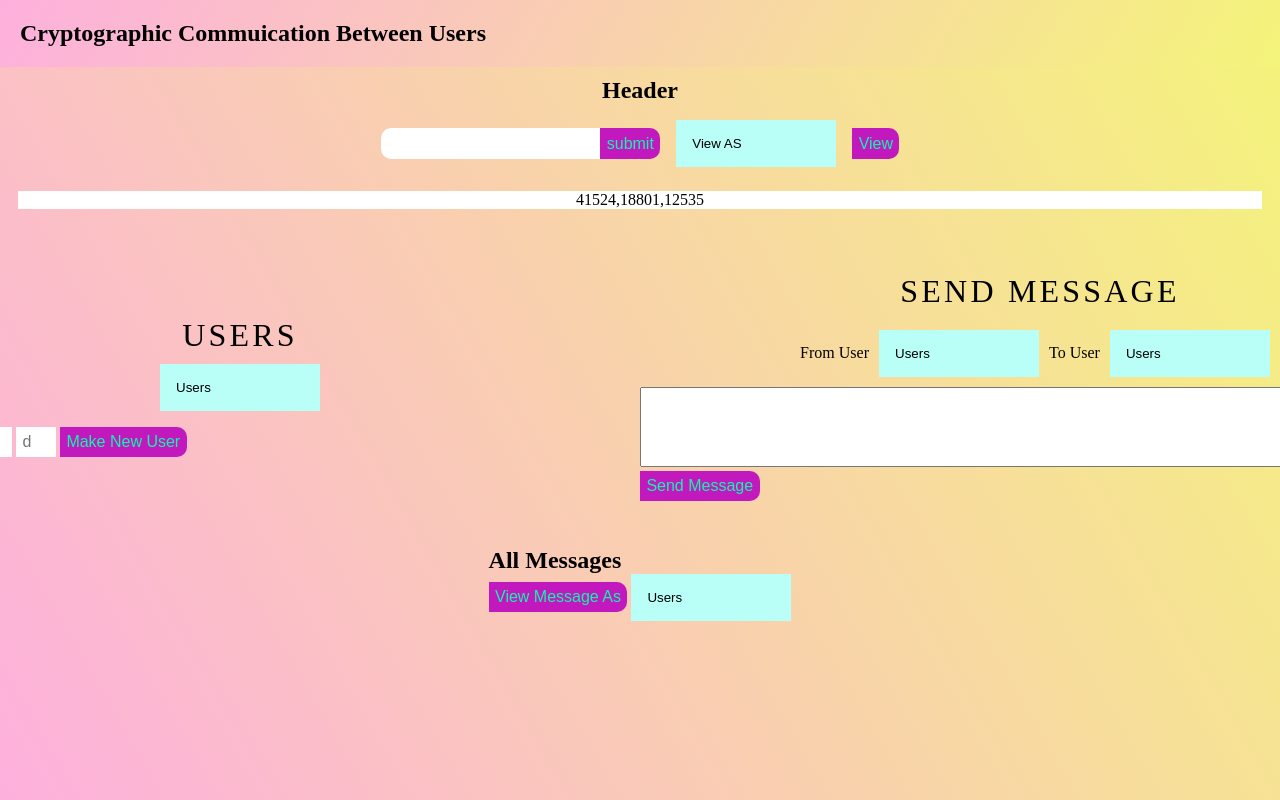
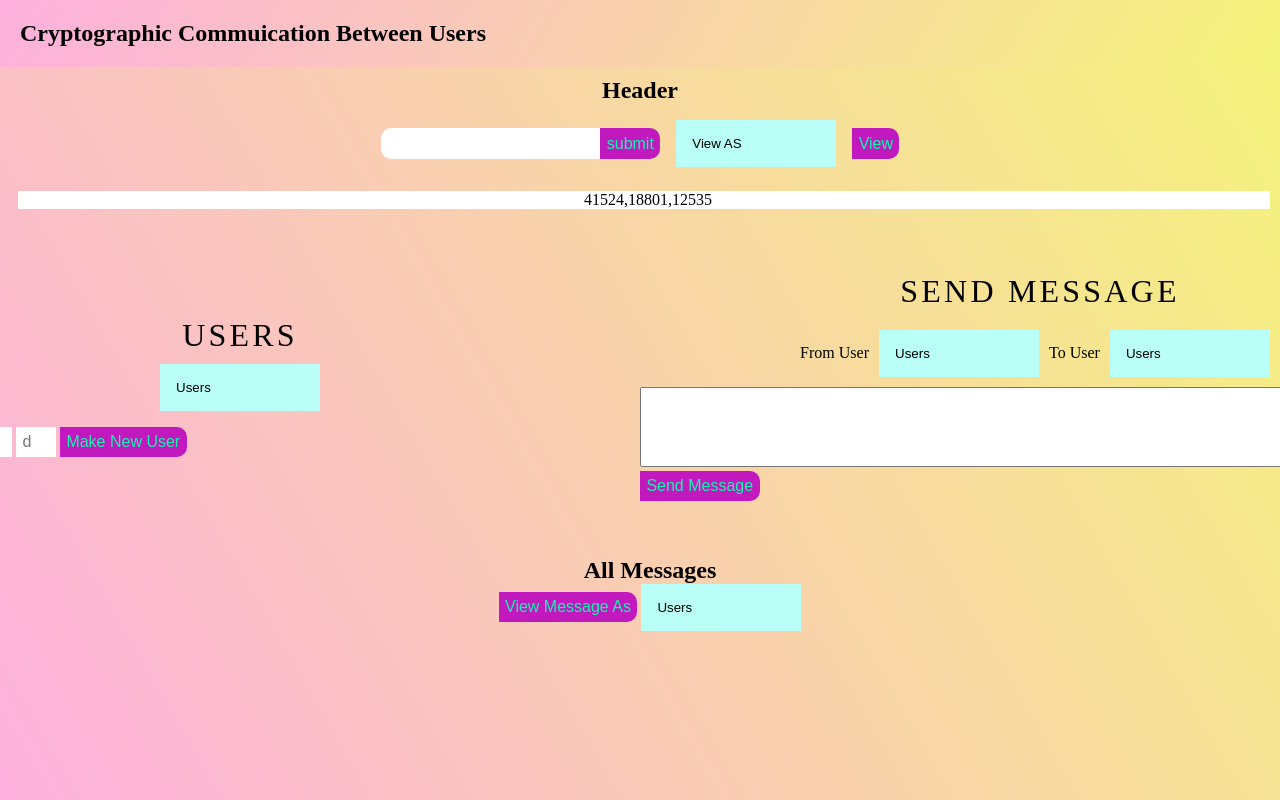
Before and after one commit to Pranay-Pandey/Encrypted-Communication, a plain HTML site: page HTML/new.html in a window 1280 px wide. Both pictures are taken after typing "Sample" into the empty fields and a click on the button "submit". Shown: the top 800 px of the page. Drawn offline with Linux system fonts and the light colour scheme.

Commit message:
Text Box placement corrected

```diff
--- a/CSS/css.css
+++ b/CSS/css.css
@@ -64,9 +64,20 @@ form button:hover
 	justify-content: center;
 	align-items: center;
 	margin: 0.5rem;
-	background: white;
+	background: rgb(255, 255, 255);
 	text-align: center;
 	list-style: none;
+	position: relative;
+}
+
+.All-messages{
+	align-items: center;
+	justify-content: center;
+	width:100%;
+	margin: 10px;
+	text-align: center;
+
+
 }
 
 .todo-item ,.mess-item{
@@ -76,6 +87,18 @@ form button:hover
 	margin: 0.5rem;
 	background: white;
 	text-align: center;
+	width: 100%;
+	overflow: auto;
+}
+
+.mess {
+	width: 100%;
+}
+
+.vir, .message-ul-holder {
+	display: block;
+	justify-content: center;
+	align-items: center;
 }
 
 .upper-div {
@@ -170,7 +193,7 @@ button:hover
 	align-items: center;
 	justify-content: center;
 	min-width: 20vh;
-    display: flex;
+    display: block;
     justify-content: center;
     align-items: center;
 }
--- a/HTML/new.html
+++ b/HTML/new.html
@@ -105,11 +105,13 @@
 
   <div class="lower-div">
     <div class="All-messages">
+      <div class="vir"></div>
       <h2> All Messages</h2>
       <button id="view-message-as" type="submit">View Message As</button>
       <select name="select-user-to" class="filter-user-view">
         <option value="">Users</option>
       </select>
+      </div>
       <div class="message-ul-holder">
         <ul class="message-ul">
 
```
